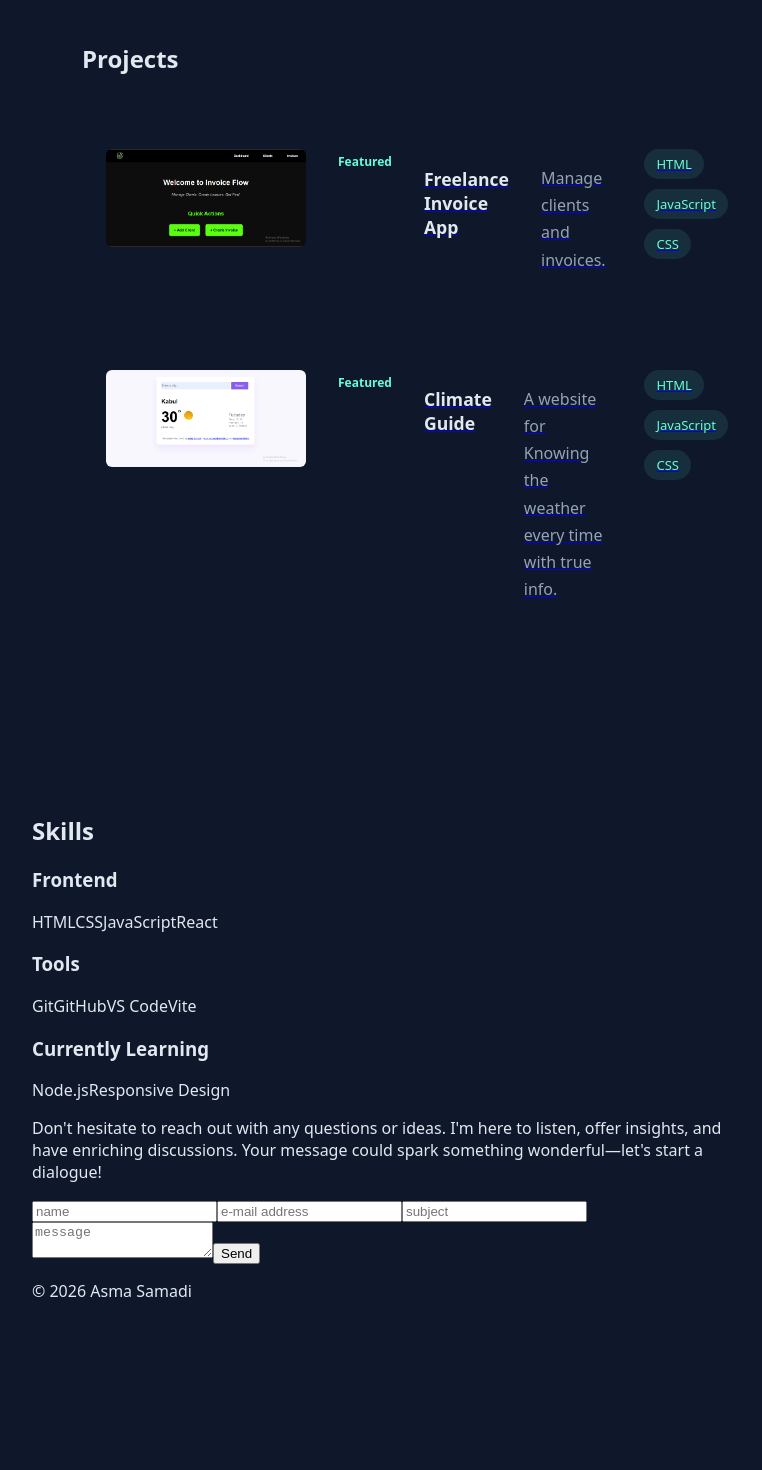
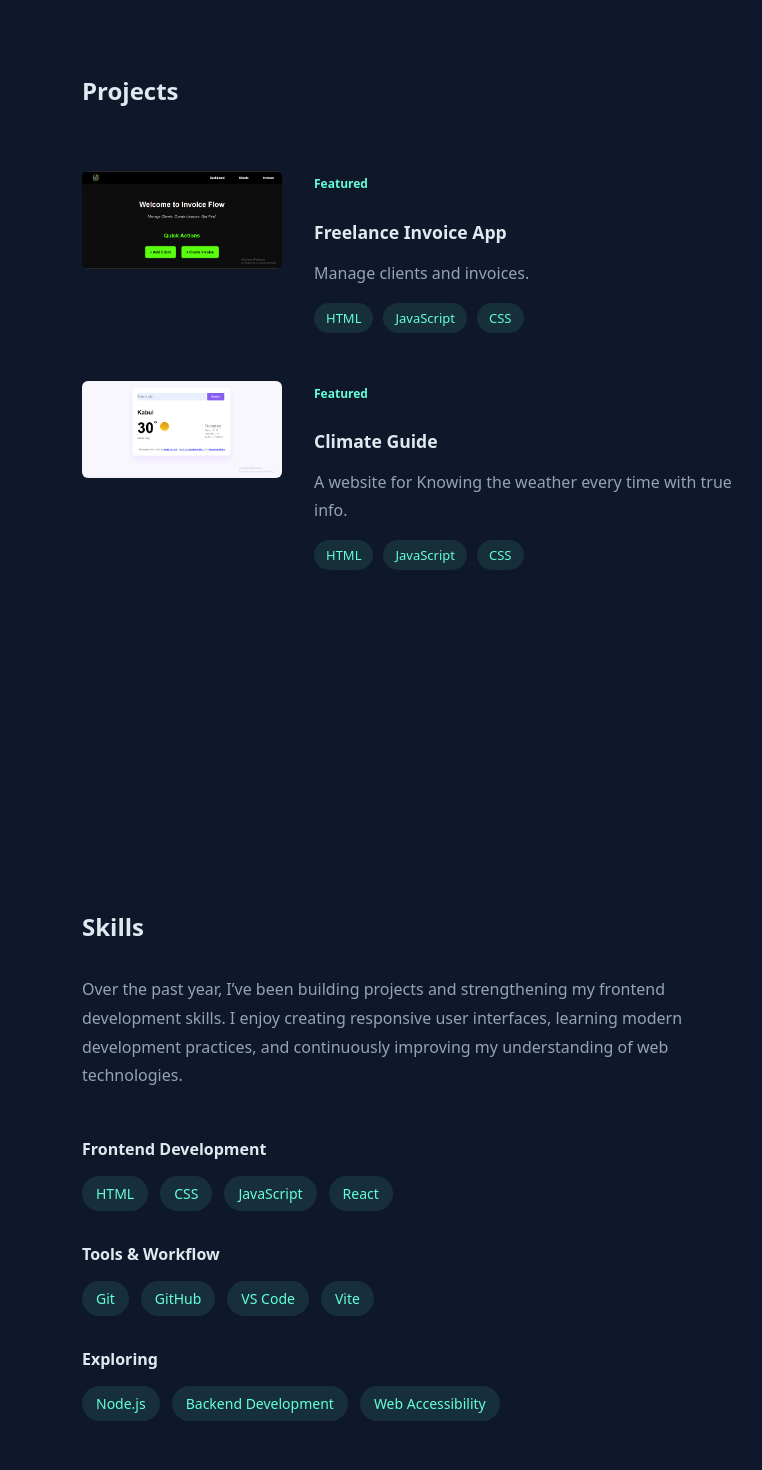
Before and after one commit to asma-samadi/Portfolio-App, a React (Vite) app in the folder my-portfolio/: page / in a window 1280 px wide. Shown: the part 700-2170 px from the top of the page, without its empty margins (488-1250 px from the left). Before the commit the page ends 2106 px from the top, so only its background shows below. Built offline with nearby package versions, Linux system fonts and the light colour scheme.

Commit message:
Add style to the Skills.jsx

```diff
--- a/my-portfolio/src/components/Skills.jsx
+++ b/my-portfolio/src/components/Skills.jsx
@@ -1,27 +1,53 @@
+import '../styles/skills.css'
+
 export default function Skills() {
-  const skills = {
-    Frontend: ["HTML", "CSS", "JavaScript", "React"],
-    Tools: ["Git", "GitHub", "VS Code", "Vite"],
-    "Currently Learning": ["Node.js", "Responsive Design"],
-  };
+  const frontend = ["HTML", "CSS", "JavaScript", "React"];
+  const tools = ["Git", "GitHub", "VS Code", "Vite"];
+  const learning = ["Node.js", "Backend Development", "Web Accessibility"];
 
   return (
-    <section id="skills">
+    <section id="skills" className="skills-section">
       <h2>Skills</h2>
 
-      {Object.entries(skills).map(([category, skillList]) => (
-        <div key={category} className="skill-category">
-          <h3>{category}</h3>
+      <p className="skills-intro">
+        Over the past year, I’ve been building projects and strengthening my
+        frontend development skills. I enjoy creating responsive user
+        interfaces, learning modern development practices, and continuously
+        improving my understanding of web technologies.
+      </p>
 
+      <div className="skill-group">
+        <h3>Frontend Development</h3>
         <div className="skills-container">
-            {skillList.map((skill) => (
+          {frontend.map((skill) => (
             <span key={skill} className="skill-badge">
               {skill}
             </span>
           ))}
         </div>
       </div>
+
+      <div className="skill-group">
+        <h3>Tools & Workflow</h3>
+        <div className="skills-container">
+          {tools.map((skill) => (
+            <span key={skill} className="skill-badge">
+              {skill}
+            </span>
           ))}
+        </div>
+      </div>
+
+      <div className="skill-group">
+        <h3>Exploring</h3>
+        <div className="skills-container">
+          {learning.map((skill) => (
+            <span key={skill} className="skill-badge">
+              {skill}
+            </span>
+          ))}
+        </div>
+      </div>
     </section>
   );
 }
--- a/my-portfolio/src/components/projectCard.jsx
+++ b/my-portfolio/src/components/projectCard.jsx
@@ -8,7 +8,6 @@ export default function ProjectCard({ project }) {
 
         <div className="project-card-content">
           {project.featured && <span className="featured">Featured</span>}
-        </div>
 
         <h3>{project.name}</h3>
 
@@ -18,7 +17,8 @@ export default function ProjectCard({ project }) {
           {project.techStack.map((tech) => (
             <span key={tech}>{tech}</span>
           ))}
-        </div>
+       </div>
+      </div>
       </div>
     </a>
   );
--- a/my-portfolio/src/styles/projects.css
+++ b/my-portfolio/src/styles/projects.css
@@ -1,34 +1,49 @@
 .projects-section {
-  padding: 2rem 0;
+  padding: 4rem 0;
   margin-left: 50px;
   height: 100vh;
-  list-style: none;
+}
+
+a {
+  text-decoration: none;
 }
 
 .projects-section h2 {
-  margin-bottom: 50px;
+  margin-bottom: 4rem;
   margin-top: 80px;
 }
 
 .project-card {
+  position: relative;
   display: flex;
   gap: 2rem;
   align-items: flex-start;
-  padding: 24px;
   margin-bottom: 2rem;
   border-radius: 12px;
-  transition: all 0.3s ease;
 }
 
-.project-card:hover {
+.project-card::before {
+  content: "";
+  position: absolute;
+  top: -16px;
+  right: -16px;
+  bottom: -16px;
+  left: -26px;
+  border-radius: 12px;
   background: rgba(30, 41, 59, 0.4);
+  opacity: 0;
+  transition: opacity 0.3s ease;
+  z-index: -1;
+}
+
+.project-card:hover::before {
+  opacity: 1;
 }
 
 .project-card img {
   width: 200px;
   min-width: 200px;
   height: auto;
-
   border-radius: 6px;
   object-fit: cover;
 }
@@ -63,16 +78,13 @@
 .tech-stack span {
   background: rgba(100, 255, 218, 0.1);
   color: #64ffda;
-
   padding: 6px 12px;
   border-radius: 999px;
-
   font-size: 13px;
 }
 
 .project-card a {
   color: #ccd6f6;
-  text-decoration: none;
   font-size: 14px;
 }
 
--- /dev/null
+++ b/my-portfolio/src/styles/skills.css
@@ -0,0 +1,47 @@
+.skills-section {
+  margin-left: 50px;
+  padding: 2rem 0;
+}
+
+.skills-section h2 {
+  margin-bottom: 2rem;
+}
+
+.skills-intro {
+  color: rgb(148, 163, 184);
+  line-height: 1.8;
+  max-width: 650px;
+  margin-bottom: 3rem;
+}
+
+.skill-group {
+  margin-bottom: 2rem;
+}
+
+.skill-group h3 {
+  color: rgb(226, 232, 240);
+  font-size: 1rem;
+  margin-bottom: 1rem;
+}
+
+.skills-container {
+  display: flex;
+  flex-wrap: wrap;
+  gap: 12px;
+}
+
+.skill-badge {
+  background: rgba(100, 255, 218, 0.1);
+  color: #64ffda;
+
+  padding: 8px 14px;
+  border-radius: 999px;
+
+  font-size: 14px;
+  transition: 0.3s ease;
+}
+
+.skill-badge:hover {
+  background: rgba(100, 255, 218, 0.2);
+  transform: translateY(-2px);
+}
```
Lines whose indentation alone changed are shown as unchanged.
